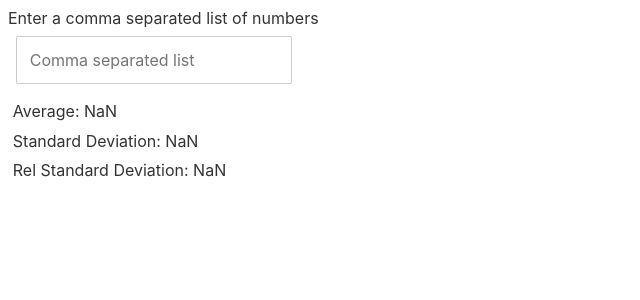
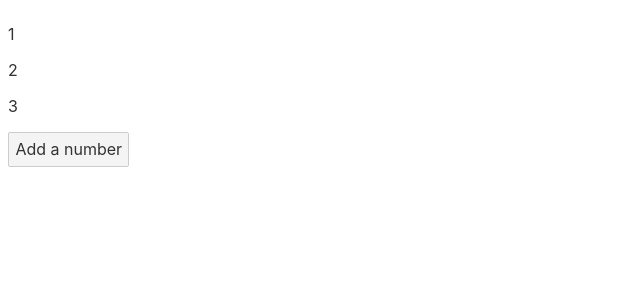
Before and after one commit to kinxiel/general_theory_svelte_reactivity, a Svelte app: page / in a window 1280 px wide. Shown: the top 300 px of the page, without its empty margins (0-640 px from the left). Built offline with nearby package versions, Linux system fonts and the light colour scheme.

Commit message:
Added a few components to demonstrate updating arrays.

```diff
--- a/src/App.svelte
+++ b/src/App.svelte
@@ -3,9 +3,12 @@
   import Input from './components/Input.svelte';
   import InputBroken from './components/InputBroken.svelte';
   import InputFixed from './components/InputFixed.svelte';
+  import NumberArray from './components/NumberArray.svelte';
+  import NumberArrayReassignment from './components/NumberArrayReassignment.svelte';
+  import NumberArraySpread from './components/NumberArraySpread.svelte';
   import RelativeStandardDeviation from './components/RelativeStandardDeviation.svelte';
 </script>
 
 <main>
-  <RelativeStandardDeviation />
+  <NumberArraySpread />
 </main>
--- /dev/null
+++ b/src/components/NumberArray.svelte
@@ -0,0 +1,16 @@
+<script>
+  let numbers = [1, 2, 3];
+
+  const addNumber = () => {
+    numbers.push(numbers.length + 1);
+    console.log(numbers);
+  };
+</script>
+
+{#each numbers as number}
+  <p>
+    {number}
+  </p>
+{/each}
+
+<button on:click={addNumber}> Add a number </button>
--- /dev/null
+++ b/src/components/NumberArrayReassignment.svelte
@@ -0,0 +1,17 @@
+<script>
+  let numbers = [1, 2, 3];
+
+  const addNumber = () => {
+    numbers.push(numbers.length + 1);
+    console.log(numbers);
+    numbers = numbers;
+  };
+</script>
+
+{#each numbers as number}
+  <p>
+    {number}
+  </p>
+{/each}
+
+<button on:click={addNumber}> Add a number </button>
--- /dev/null
+++ b/src/components/NumberArraySpread.svelte
@@ -0,0 +1,16 @@
+<script>
+  let numbers = [1, 2, 3];
+
+  const addNumber = () => {
+    numbers = [...numbers, numbers.length + 1];
+    console.log(numbers);
+  };
+</script>
+
+{#each numbers as number}
+  <p>
+    {number}
+  </p>
+{/each}
+
+<button on:click={addNumber}> Add a number </button>
```
